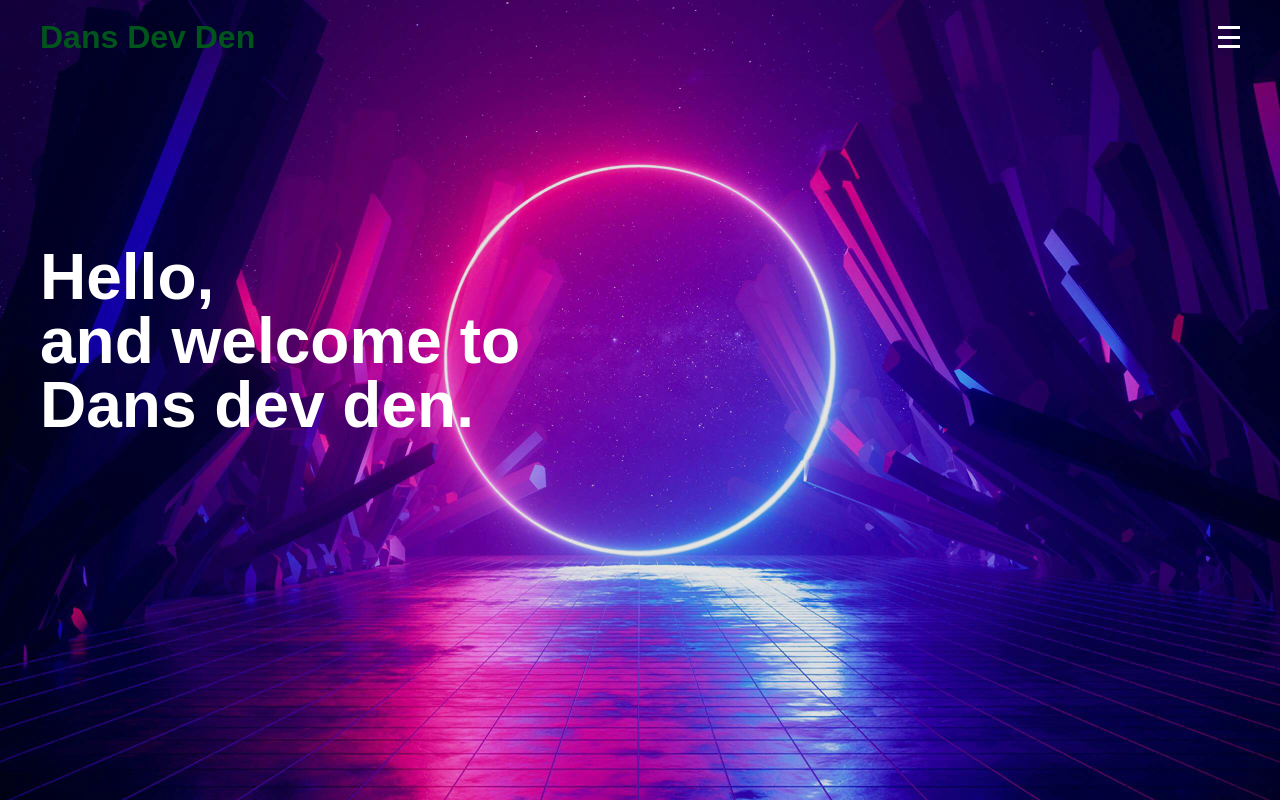
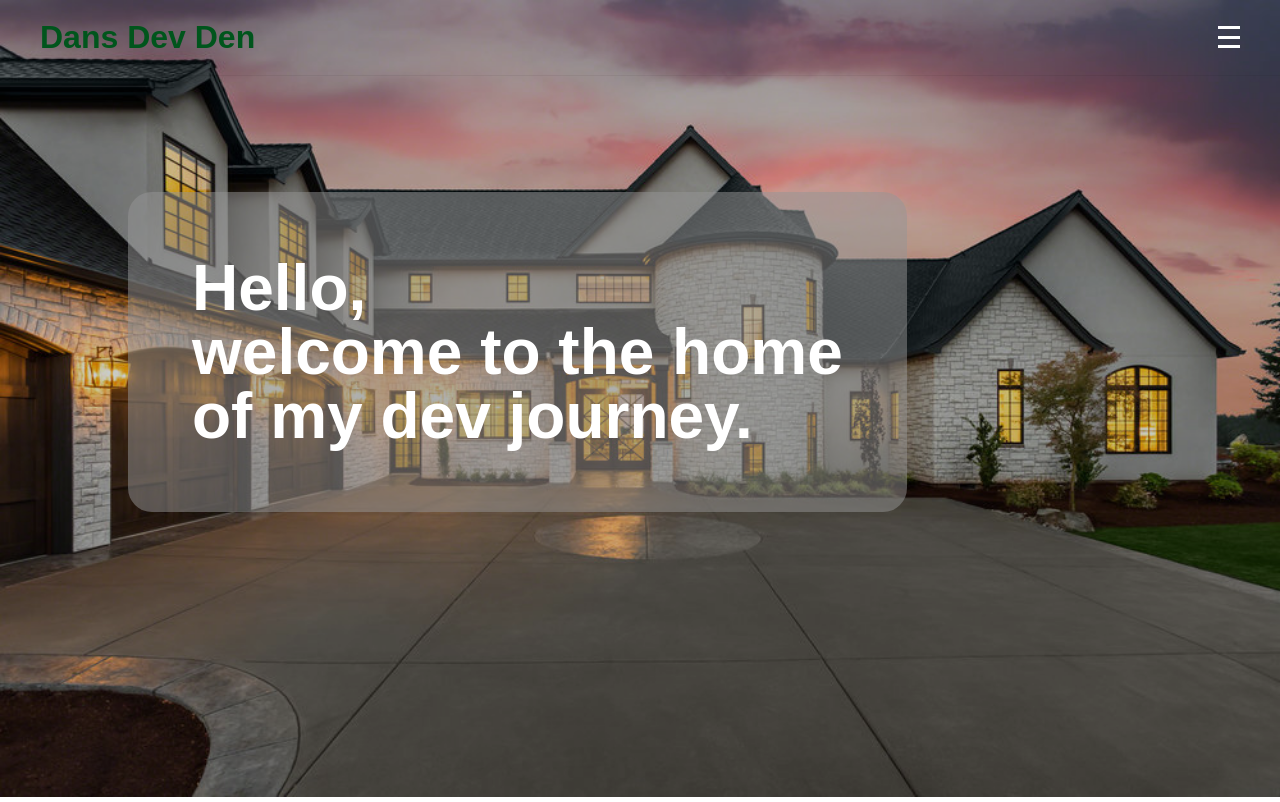
Before and after one commit to danriley11/DansDevDen, a React (Vite) app: page / in a window 1280 px wide. Shown: the top 802 px of the page. Built offline with nearby package versions, Linux system fonts and the light colour scheme.

Commit message:
Update homepage HeroSection

```diff
--- a/src/components/images/HeroImage.styles.ts
+++ b/src/components/images/HeroImage.styles.ts
@@ -10,7 +10,7 @@ export const HeroImageContainer = styled.div<HeroImageContainerProps>`
   margin-top: -76px;
   z-index: ${GRAND_FOYER_HERO_IMAGE_Z_INDEX};
   overflow: hidden;
-  filter: brightness(90%);
+  filter: brightness(80%);
 
   ${({ minWidth }) => minWidth && `min-width: ${rem(minWidth)}`}
 `;
--- a/src/pages/grandFoyer/GrandFoyer.styles.ts
+++ b/src/pages/grandFoyer/GrandFoyer.styles.ts
@@ -1,8 +1,7 @@
 import { styled } from 'styled-components';
 import { Heading2 } from '../../components/core/typography';
 import { mediaUp, rem } from '../../components/core/styles';
-import { darkGrey, deepGreen, offWhite, softGrey } from '../../components/core/colours';
-// import GrandFoyerImage from '../../assets/GrandFoyer.jpeg';
+import { darkGrey, deepGreen, lightGrey, offWhite, softGrey } from '../../components/core/colours';
 
 export const GrandFoyerContainer = styled.div`
   background-image: url('../../assets/GrandFoyer.jpeg');
@@ -11,6 +10,10 @@ export const GrandFoyerContainer = styled.div`
 export const GrandFoyerHeadingContainer = styled.div`
   position: absolute;
   top: 0;
+  left: 10%;
+  background-color: ${lightGrey};
+  border-radius: 24px;
+  padding: 64px;
 
   ${mediaUp.xs`
     margin: ${rem(64)} 0;
@@ -29,7 +32,7 @@ export const GrandFoyerHeadingContainer = styled.div`
   `};
 
   & > h2 {
-    margin-bottom: 0;
+    margin: 0;
 
     & + h2 {
       margin: 0;
--- a/src/pages/grandFoyer/GrandFoyer.tsx
+++ b/src/pages/grandFoyer/GrandFoyer.tsx
@@ -1,6 +1,6 @@
 import HeroImage from '../../components/images/HeroImage';
 
-import CoverImage from '../../assets/CoverImage.jpg';
+import CoverImage from '../../assets/GrandFoyer.jpeg';
 import {
   GrandFoyerFlexContainer,
   GrandFoyerHeading,
@@ -23,8 +23,8 @@ const GrandFoyer = () => {
       <Container>
         <GrandFoyerHeadingContainer>
           <GrandFoyerHeading>Hello, </GrandFoyerHeading>
-          <GrandFoyerHeading>and welcome to</GrandFoyerHeading>
-          <GrandFoyerHeading>Dans dev den.</GrandFoyerHeading>
+          <GrandFoyerHeading>welcome to the home</GrandFoyerHeading>
+          <GrandFoyerHeading>of my dev journey.</GrandFoyerHeading>
         </GrandFoyerHeadingContainer>
 
         <GrandFoyerContentContainer backgroundColour="white">
```
